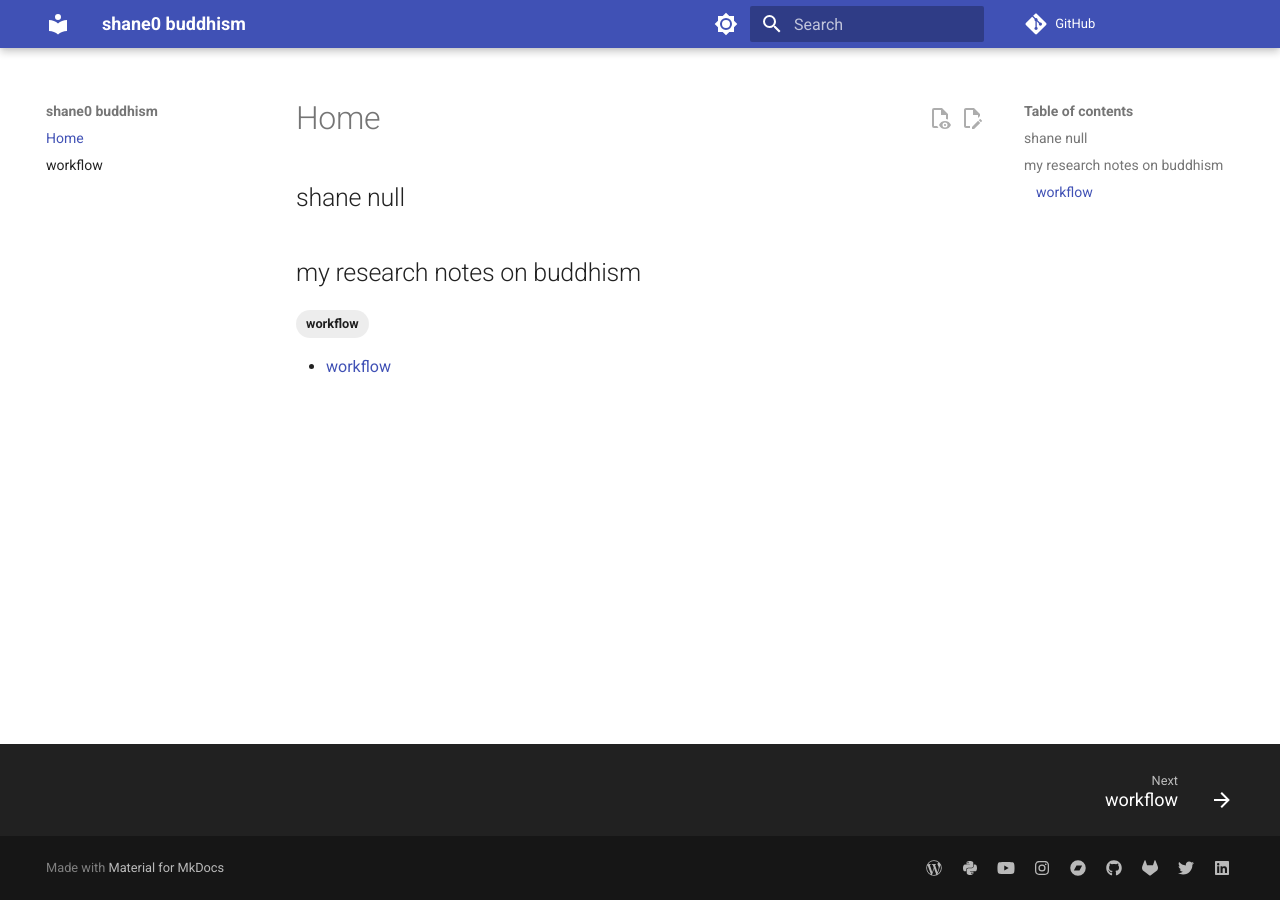
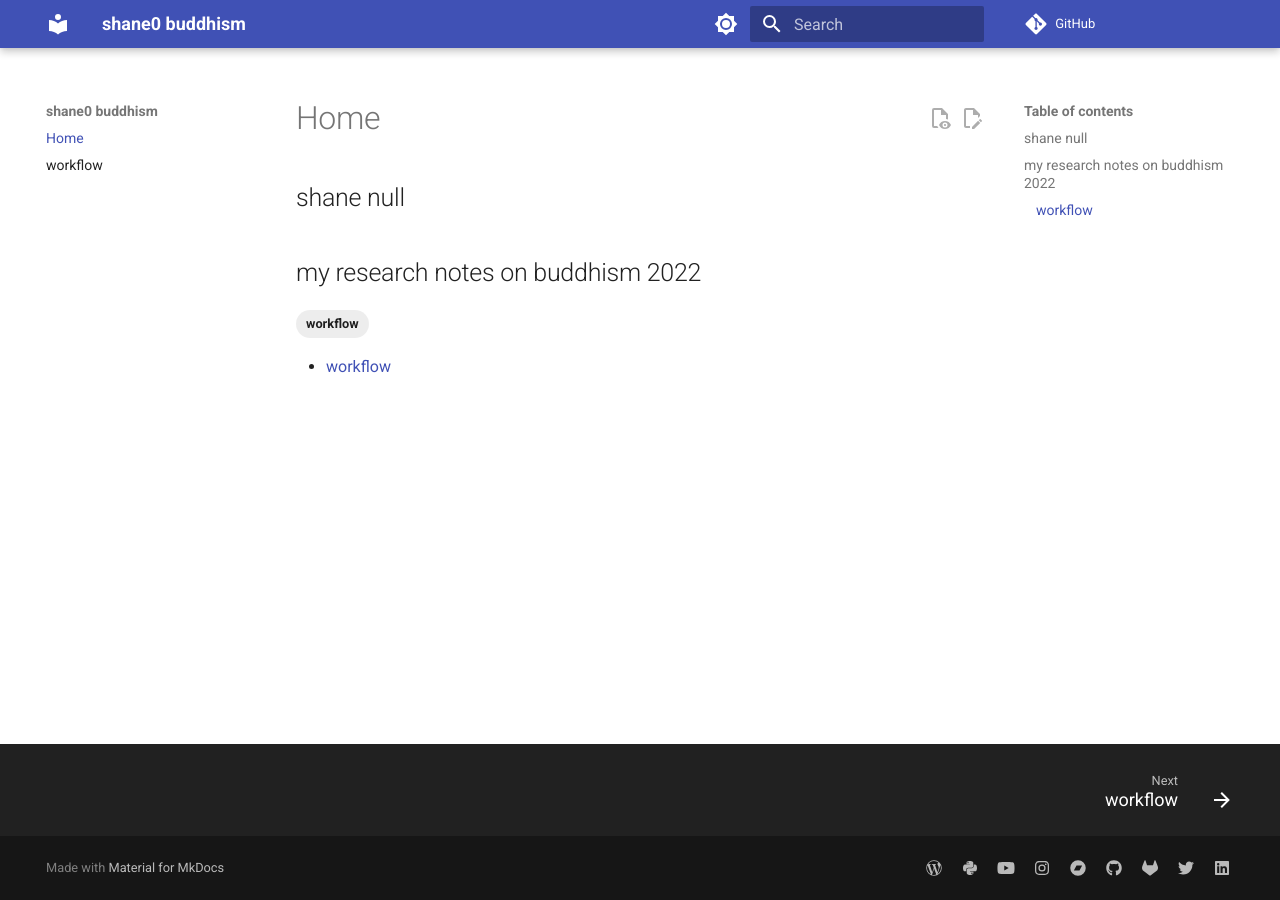
Before and after one commit to shane0/buddhism, an MkDocs documentation site: the page built from docs/index.md, in a window 1280 px wide. Built offline with MkDocs 1.6.1 and Material for MkDocs 9.7.7, drawn with Linux system fonts in a browser that asks for light colours; comment, search, counter and statistics services are not loaded; the version menu is left out.

Commit message:
docs(index): typo

```diff
--- a/docs/index.md
+++ b/docs/index.md
@@ -1,6 +1,6 @@
 
 ## shane null
 
-## my research notes on buddhism
+## my research notes on buddhism 2022
 
 [TAGS]
```
